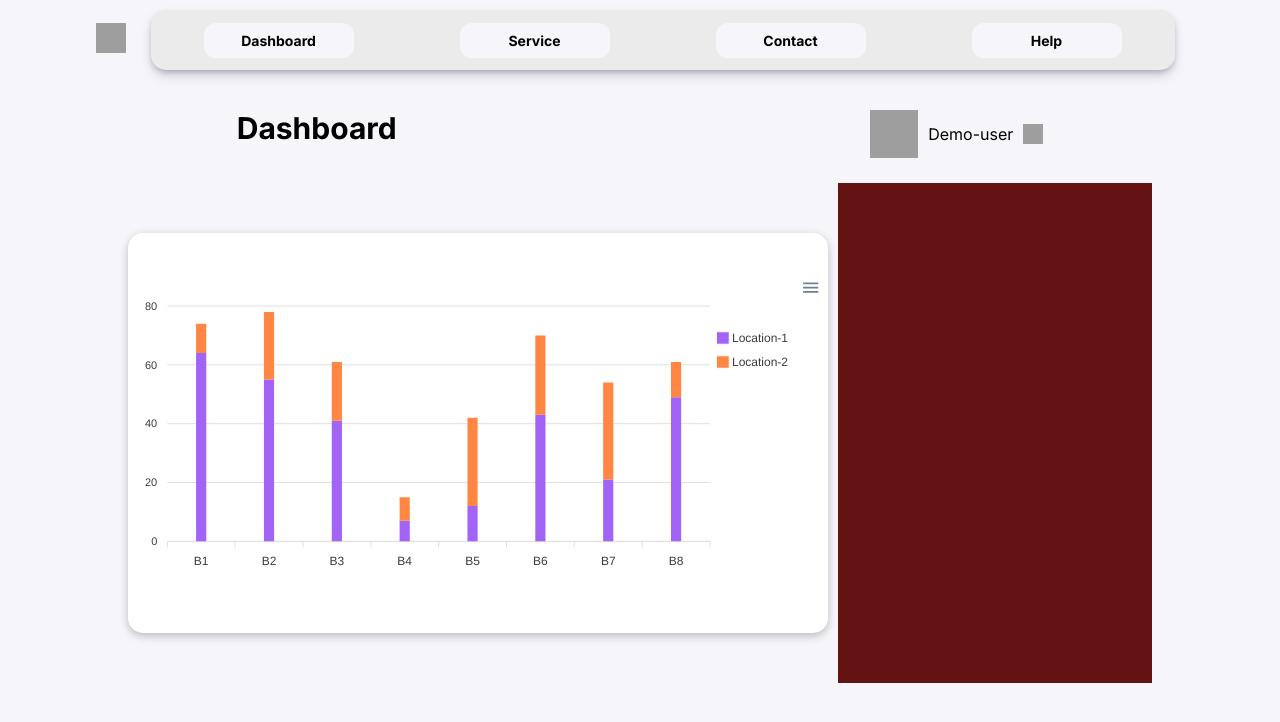
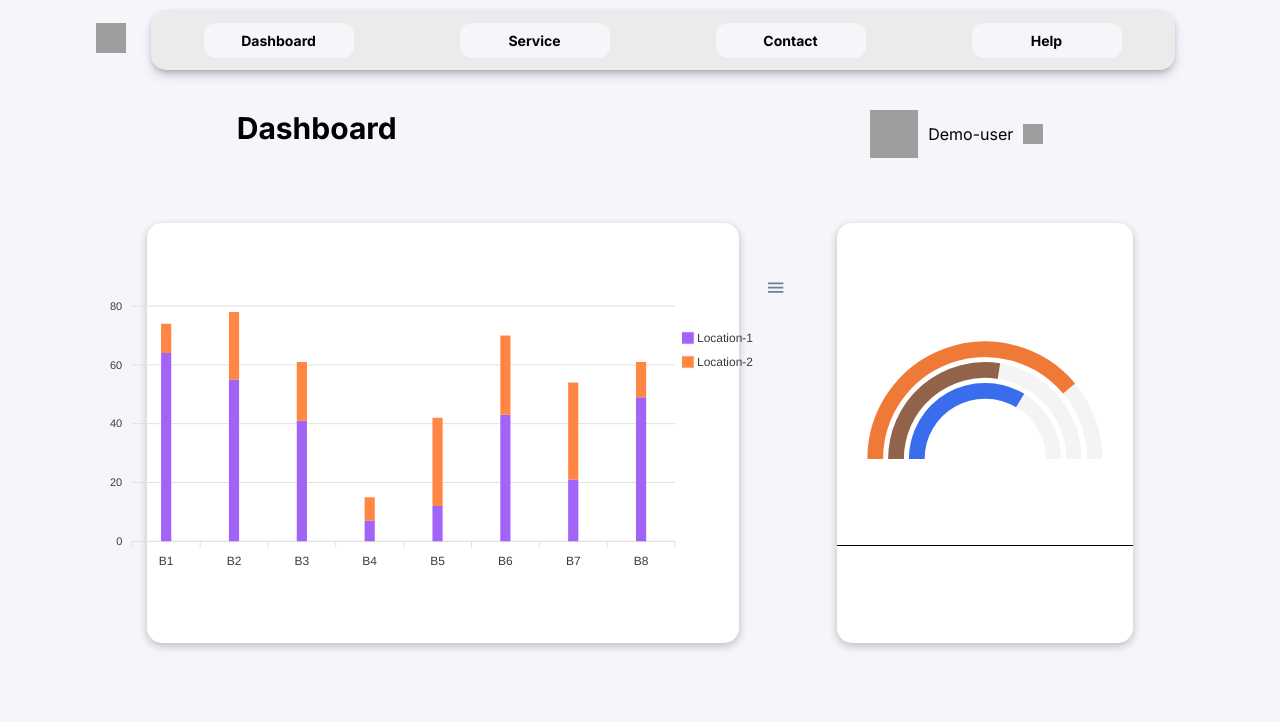
Before and after one commit to pradeep-08/dash-board-kriti, a React (Create React App) app: page / in a window 1280 px wide. Shown: the top 722 px of the page. Built offline with nearby package versions, Linux system fonts and the light colour scheme; grey boxes are pictures that could not be loaded.

Commit message:
update in bar chart
added a bar semi cricle bar and some added css

```diff
--- a/src/pages/bar1.js
+++ b/src/pages/bar1.jsx
@@ -1,5 +1,6 @@
 import React from "react";
 import ReactApexChart from "react-apexcharts";
+import "../pages/chart.css";
 
 class Bar1 extends React.Component {
   constructor(props) {
@@ -28,6 +29,9 @@ class Bar1 extends React.Component {
             horizontal: false,
             columnWidth: "15%", // Adjust the bar width here (default is '70%')
             endingShape: "rounded", // Make bars with rounded corners
+            events: {
+              click: this.handleBarClick,
+            },
           },
         },
         dataLabels: {
@@ -61,9 +65,18 @@ class Bar1 extends React.Component {
     };
   }
 
+  // Event handler for bar click
+  handleBarClick = (event, chartContext, config) => {
+    // Example link URL
+    const link = "https://example.com";
+
+    // Open link in a new tab
+    window.open(link, "_blank");
+  };
+
   render() {
     return (
-      <div>
+      <div className="functional-div">
         <div id="chart">
           <ReactApexChart
             options={this.state.options}
--- a/src/pages/bar2.js
+++ b/src/pages/bar2.js
@@ -1,67 +1,54 @@
-import React, { useEffect } from "react";
-import ApexCharts from "apexcharts";
+import React from "react";
+import ReactApexChart from "react-apexcharts";
 
-const Bar2 = () => {
-  useEffect(() => {
-    const options = {
-      series: [19, 67, 90],
+class ApexChart extends React.Component {
+  constructor(props) {
+    super(props);
+
+    this.state = {
+      series: [78, 55, 67],
+      options: {
         chart: {
-        height: 250,
-        type: "radialBar",
+          height: 500, // Increase the height of the chart
+          type: 'radialBar',
+          offsetY: -10, // Adjusts vertical position to center
         },
         plotOptions: {
           radialBar: {
-          offsetY: 0,
-          startAngle: -90,
-          endAngle: 90,
+            startAngle: -90, // Starting angle to make it semi-circle
+            endAngle: 90,   // Ending angle to make it semi-circle
             hollow: {
-            margin: 150,
-            size: "60%",
-            background: "#1B56ED",
+              margin: 0,
+              size: "40%", // Size of the inner circle
             },
             dataLabels: {
               name: {
                 show: false,
               },
               value: {
-              show: false,
+                show: true,
+                offsetY: 10,
+                fontSize: '22px',
+              }
+            }
+          }
         },
+        colors: [  "#EF6416", "#804B2D","#1B56ED"], // Customize bar colors here
+        labels: ['Location', 'location2', 'Location3'],
       },
-          barWidth: 35, // Adjust the bar width here
-          barLabels: {
-            enabled: true,
-            useSeriesColors: true,
-            margin: 18,
-            fontSize: "10px",
-            formatter: function (seriesName, opts) {
-              return seriesName;
-            },
-          },
-        },
-      },
-      colors: ["#EF6416", "#804B2D", "#1B56ED"],
-      responsive: [
-        {
-          breakpoint: 100,
-          options: {
-            legend: {
-              show: false,
-            },
-          },
-        },
-      ],
     };
+  }
 
-    const chart = new ApexCharts(document.getElementById("chart"), options);
-    chart.render();
+  render() {
+    return (
+      <div>
+        <div id="chart">
+          <ReactApexChart options={this.state.options} series={this.state.series} type="radialBar" height={350} />
+        </div>
+        <div id="html-dist"></div>
+      </div>
+    );
+  }
+}
 
-    // Clean up function
-    return () => {
-      chart.destroy();
-    };
-  }, []); // Empty dependency array to run effect only once
-
-  return <div id="chart"></div>;
-};
-
-export default Bar2;
+export default ApexChart;
--- a/src/pages/chart.css
+++ b/src/pages/chart.css
@@ -1,6 +1,6 @@
 .master-container{
     display: flex;
-    justify-content: center;
+    justify-content: space-evenly;
     align-items: center;
 }
 
@@ -8,27 +8,36 @@
 
 .main-div-chart-layout {
   display: flex;
-  justify-content: center;
+  justify-content: space-between;
   align-items: center;
   background-color: #f6f5fa;
   height: 550px;
-  width: 80%;
+  width: 77%;
   gap: 10px;
 }
 
 .main-chart-container {
     display: flex;
     align-items: center;
-    justify-content: center;
-  height: 400px;
-  width: 70%;
+  justify-content: center;
+  height: 420px;
+  width: 60%;
   border-radius: 15px;
   background-color: #ffffff;
   box-shadow: rgba(0, 0, 0, 0.24) 0px 3px 8px;
 }
 
 .main-chart-container-2 {
-  height: 500px;
-  width: 50%;
-  background-color: rgb(101, 18, 18);
+  display: flex;
+  align-items: center;
+  justify-content: center;
+  height: 420px;
+  width: 30%;
+  background-color: #ffffff;
+  box-shadow: rgba(0, 0, 0, 0.24) 0px 3px 8px;
+  border-radius: 15px;
 }
+
+.bar-container{
+ border-bottom: solid 1px;
+}
--- a/src/pages/chart.js
+++ b/src/pages/chart.js
@@ -1,17 +1,30 @@
 import React from "react";
 import "../pages/chart.css";
 import Bar1 from "./bar1";
+import Bar2 from "./bar2";
+
+
+
+
+
+
 
 
 function Chart() {
-  return (
+
+  return(
     <>
       <div className="master-container">
         <div className="main-div-chart-layout">
           <div className="main-chart-container">
-            <Bar1 />
+           <Bar1/>
           </div>
-          <div className="main-chart-container-2"></div>
+          <div className="main-chart-container-2">
+          <div className="bar-container">
+           <Bar2/>
+          </div>
+
+          </div>
         </div>
       </div>
     </>
--- a/src/pages/nav.css
+++ b/src/pages/nav.css
@@ -15,7 +15,7 @@ body {
   flex-direction: row;
   justify-content: space-around;
   align-items: center;
-  background-color: #ebebeb;
+  background-color: #EBEBEB;
   width: 80%;
   height: 60px;
   border-radius: 15px;
```
Lines whose indentation alone changed are shown as unchanged.
